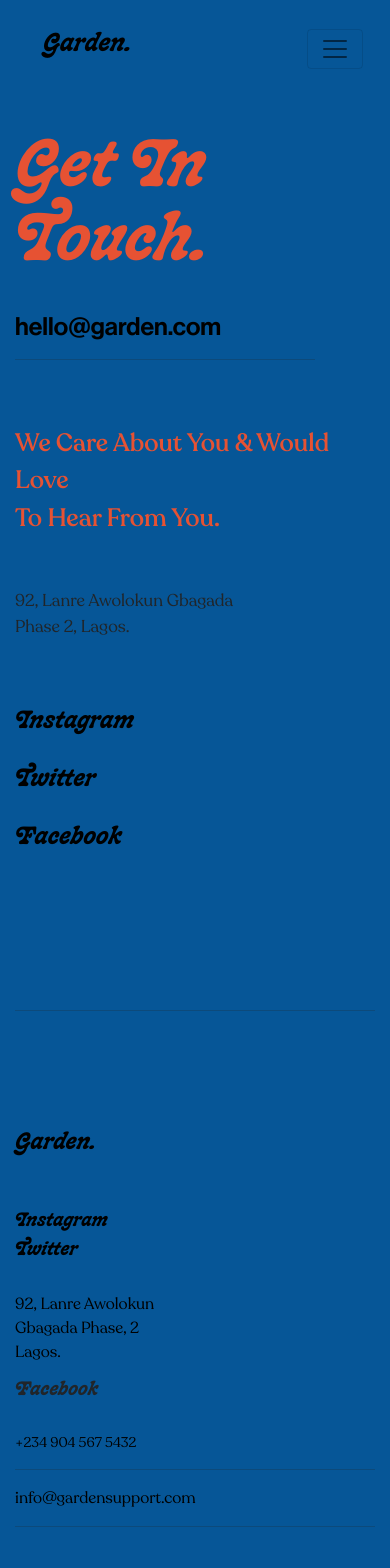
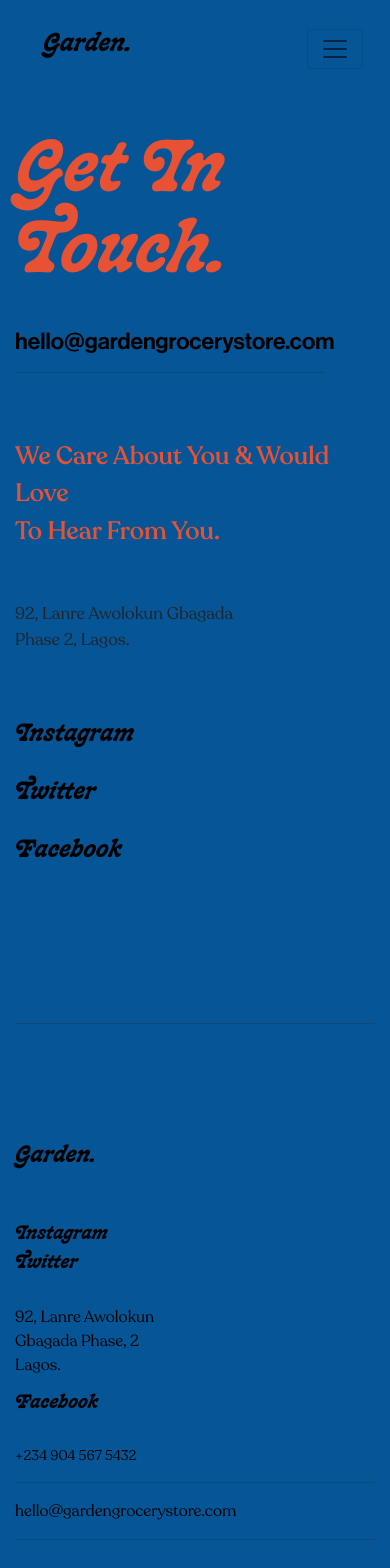
Before and after one commit to kennymanman/landingpage, a React (Create React App) app: page /contact in a window 390 px wide. Shown: the top 1568 px of the page. Built offline with nearby package versions, Linux system fonts and the light colour scheme.

Commit message:
Email domain setup

```diff
--- a/src/App.css
+++ b/src/App.css
@@ -327,6 +327,7 @@ margin-bottom: 120px;
 .facebook{
 font-family: CooperNoveau;
 font-size: 25px;
+color: black;
 
 }
 
@@ -613,7 +614,7 @@ position: absolute;
 }
 
 .emailline{
-  width:300px;
+  width:420px;
 }
 
 .caretext{
@@ -1126,13 +1127,17 @@ display: none;
 }
 
 .contacttitle{
-  font-size: 62px;
+  font-size: 68px;
   margin-bottom: 30px;
 }
 
 .contactemail{
-  font-size: 25px;
-
+  font-size: 23px;
+
+}
+
+.emailline{
+  width:310px;
 }
 
 .caretext{
--- a/src/Components/Bottom.js
+++ b/src/Components/Bottom.js
@@ -48,7 +48,7 @@ Lagos.
 
 <p className='phonenumber' >+234 904 567 5432</p>
 <hr/>
-<p className='email' ><a style={{color:"black", textDecoration:"none"}} href='mailto:gardenstoreapp@gmail.com' target= "blank">info@gardensupport.com</a></p>
+<p className='email' ><a style={{color:"black", textDecoration:"none"}} href='mailto:hello@gardengrocerystore.com' target= "blank">hello@gardengrocerystore.com</a></p>
 <hr className='nextbottomhorizontalline'/>
   </ReactBootStrap.Col>
 </ReactBootStrap.Row>
--- a/src/Pages/Contact.js
+++ b/src/Pages/Contact.js
@@ -35,7 +35,7 @@ Twitter: @Gardengroceryng
 <h1 className='contacttitle' >Get In<br/>Touch.</h1>
 
 
-<h3 ><a className='contactemail'  href='mailto:gardenstoreapp@gmail.com'>hello@garden.com</a></h3>
+<h3 ><a className='contactemail'  href='mailto:hello@gardengrocerystore.com'>hello@gardengrocerystore.com</a></h3>
 
 <hr className='emailline' />
 </ReactBootStrap.Col>
```
